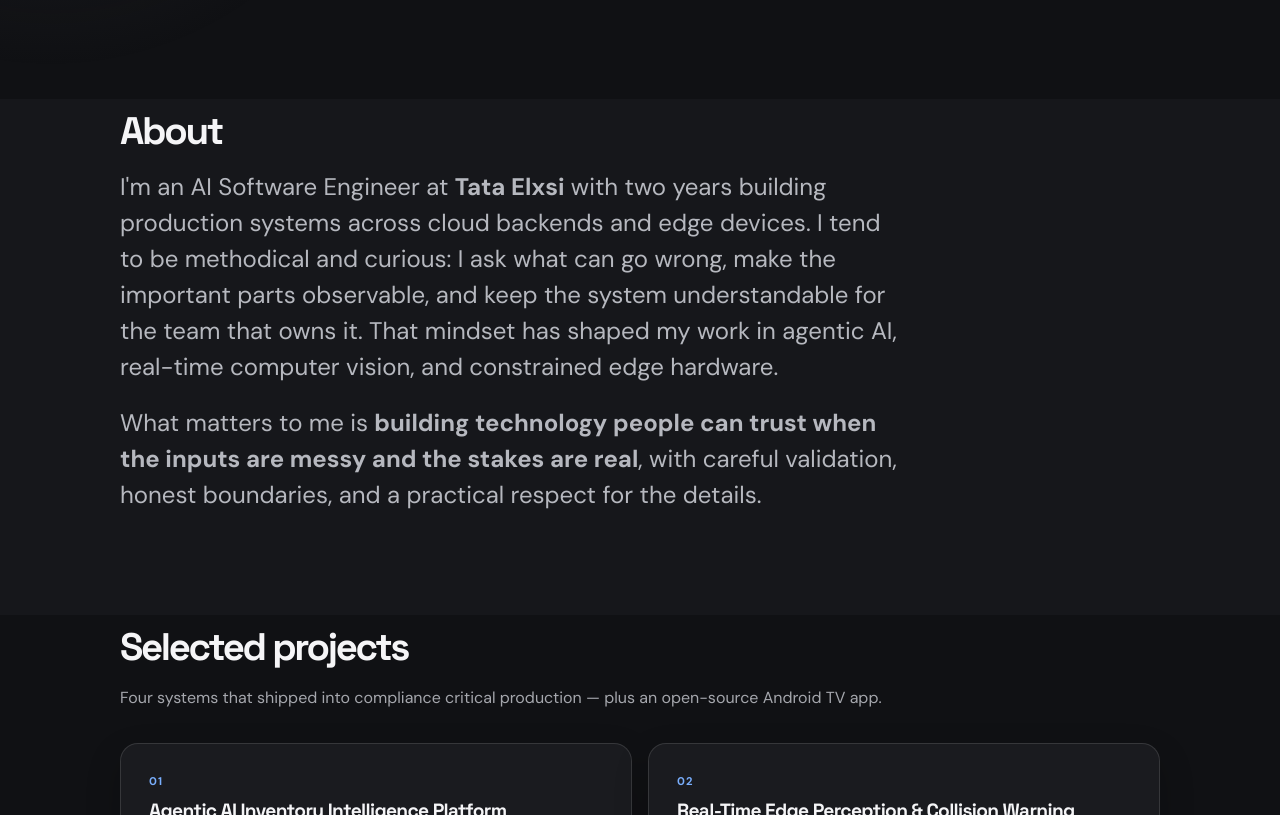
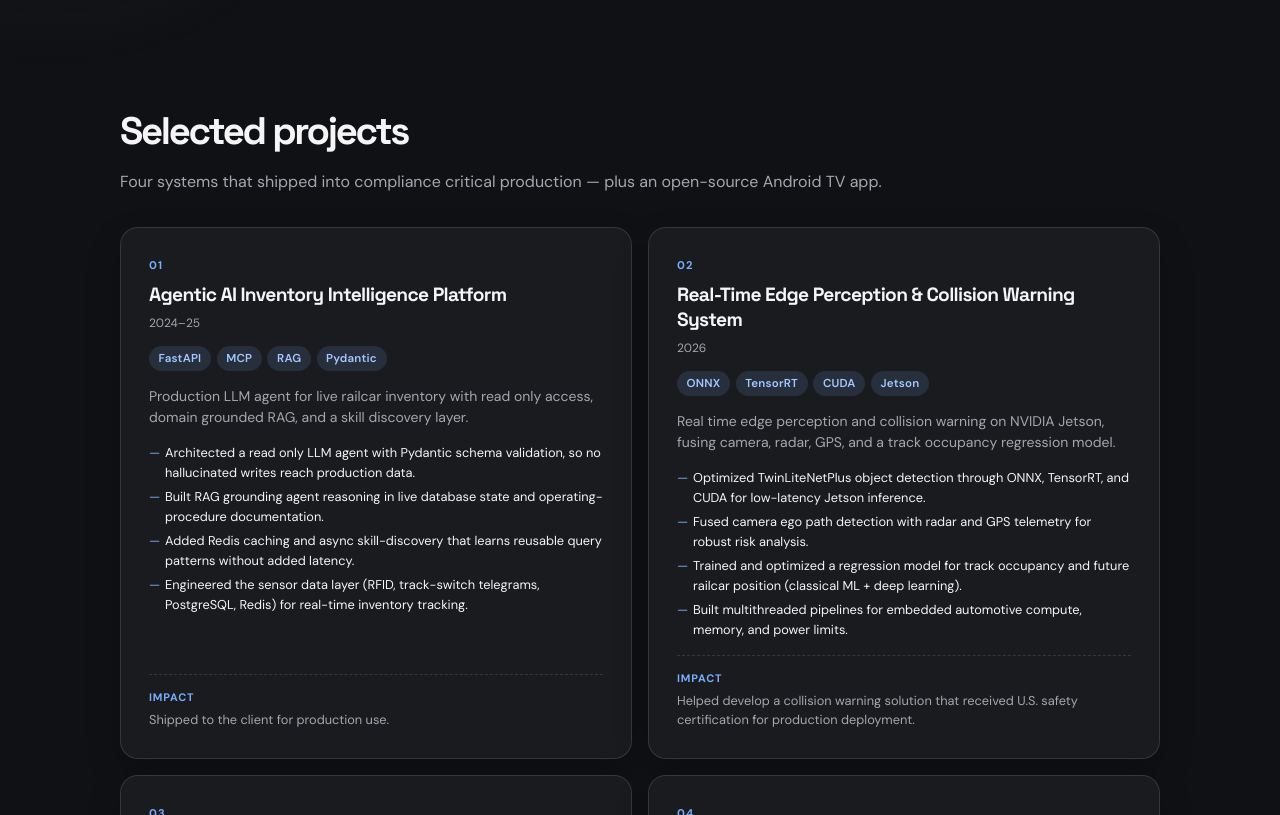
Before and after one commit to aravindbuilds/portfolio-2026, a website: page index.html in a window 1280 px wide. Shown: the part 612-1427 px from the top of the page. Drawn offline with Linux system fonts and the light colour scheme.

Commit message:
Remove the About section (flow now hero -> projects)

```diff
--- a/index.html
+++ b/index.html
@@ -175,25 +175,6 @@
             <circle cx="180" cy="80" r="3" fill="var(--text-dim)"/>
           </svg>
         </div>
-      </div>
-    </section>
-
-    <section class="about">
-      <div class="container">
-        <h2 class="section-title">About</h2>
-        <p class="lead">
-          I'm an AI Software Engineer at <strong>Tata Elxsi</strong> with two years
-          building production systems across cloud backends and edge devices. I tend to
-          be methodical and curious: I ask what can go wrong, make the important parts
-          observable, and keep the system understandable for the team that owns it.
-          That mindset has shaped my work in agentic AI, real-time computer vision,
-          and constrained edge hardware.
-        </p>
-        <p class="lead">
-          What matters to me is <strong>building technology people can trust when the
-          inputs are messy and the stakes are real</strong>, with careful validation,
-          honest boundaries, and a practical respect for the details.
-        </p>
       </div>
     </section>
 
--- a/js/mode/portfolio.js
+++ b/js/mode/portfolio.js
@@ -85,25 +85,6 @@ const PORTFOLIO_HTML = `
             <circle cx="180" cy="80" r="3" fill="var(--text-dim)"/>
           </svg>
         </div>
-      </div>
-    </section>
-
-    <section class="about">
-      <div class="container">
-        <h2 class="section-title">About</h2>
-        <p class="lead">
-          I'm an AI Software Engineer at <strong>Tata Elxsi</strong> with two years
-          building production systems across cloud backends and edge devices. I tend to
-          be methodical and curious: I ask what can go wrong, make the important parts
-          observable, and keep the system understandable for the team that owns it.
-          That mindset has shaped my work in agentic AI, real-time computer vision,
-          and constrained edge hardware.
-        </p>
-        <p class="lead">
-          What matters to me is <strong>building technology people can trust when the
-          inputs are messy and the stakes are real</strong>, with careful validation,
-          honest boundaries, and a practical respect for the details.
-        </p>
       </div>
     </section>
 
```
